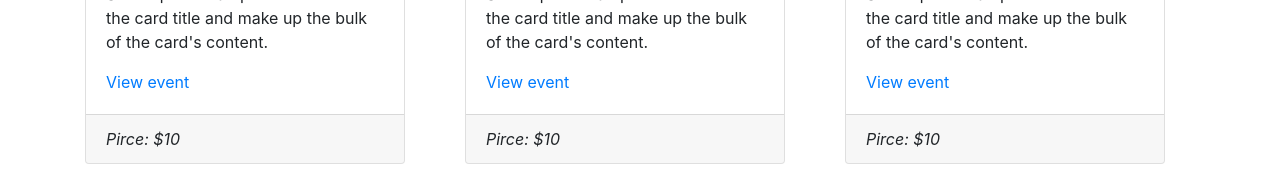
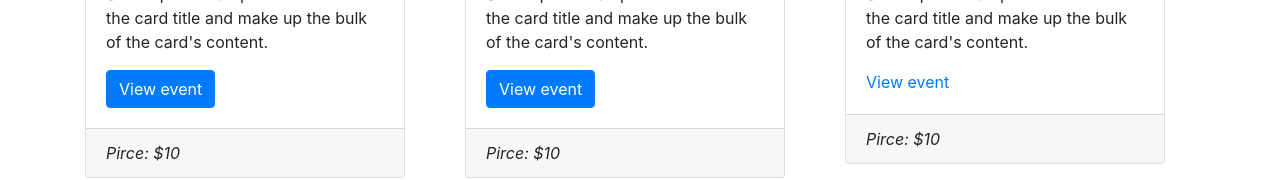
Before and after one commit to Yariandres/vue-vuerouter-crud, a Vue app: page / in a window 1280 px wide. Shown: the part 597-777 px from the top of the page. Built offline with nearby package versions, Linux system fonts and the light colour scheme.

Commit message:
adding axios

```diff
--- a/package.json
+++ b/package.json
@@ -9,6 +9,7 @@
 		"json:server": "json-server --watch db.json"
 	},
 	"dependencies": {
+		"axios": "^0.21.1",
 		"bootstrap": "^4.6.0",
 		"bootstrap-vue": "^2.21.2",
 		"core-js": "^3.6.5",
--- a/src/components/home/Home.vue
+++ b/src/components/home/Home.vue
@@ -21,7 +21,10 @@
 						make up the bulk of the card's content.
 					</b-card-text>
 
-					<router-link to="/event" variant="primary"
+					<router-link
+						to="/event"
+						variant="primary"
+						class="btn btn-primary"
 						>View event</router-link
 					>
 					<template #footer>
@@ -44,7 +47,7 @@
 						make up the bulk of the card's content.
 					</b-card-text>
 
-					<router-link to="/event" variant="primary"
+					<router-link to="/event" class="btn btn-primary"
 						>View event</router-link
 					>
 					<template #footer>
```
Also changed, not shown: 1 other file (tests, documents, lock files or other folders).
